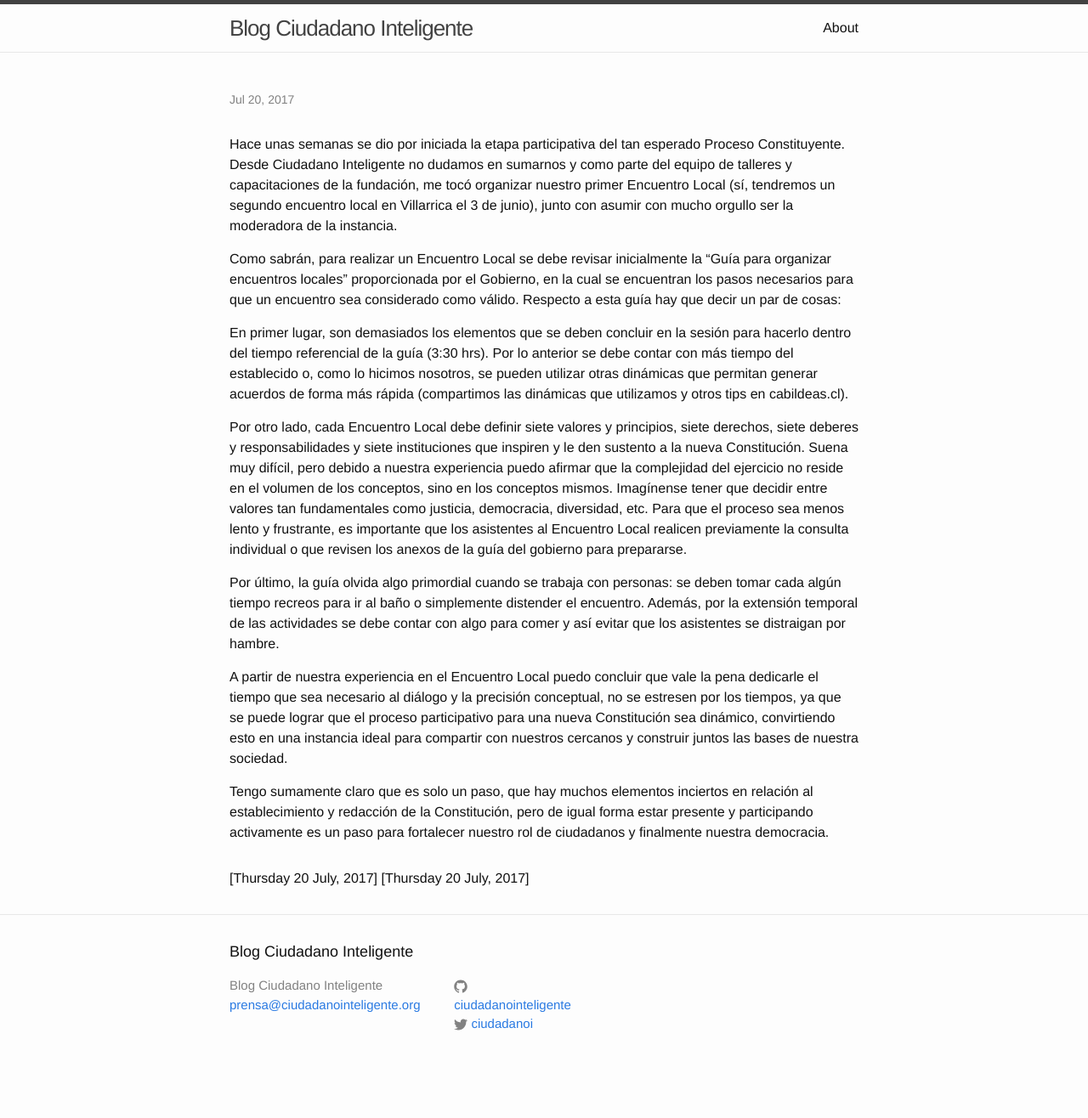
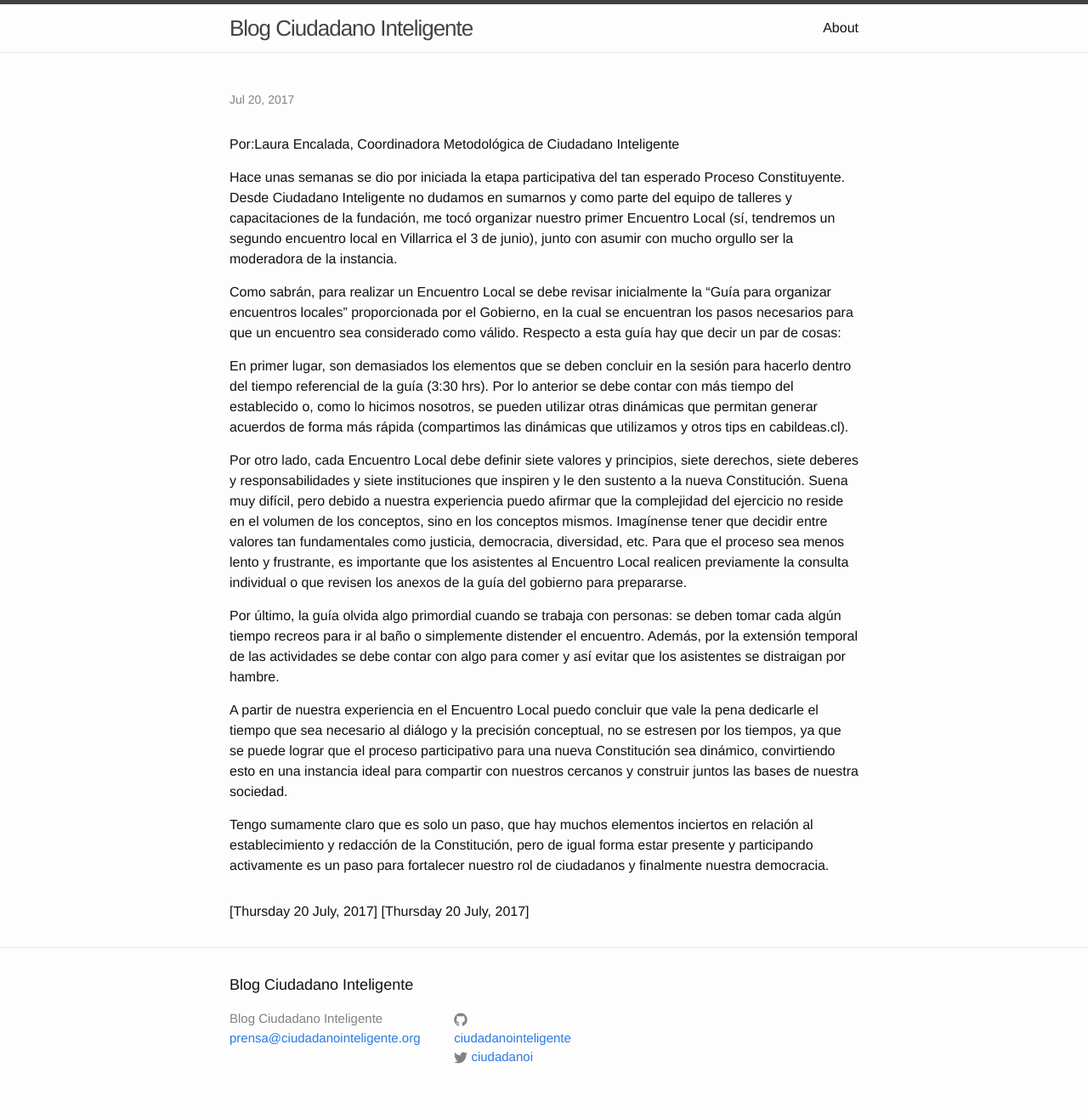
Before and after one commit to ciudadanointeligente/blog.ciudadanointeligente.org, a Jekyll site: the page built from _posts/2016-05-26-A-pesar-de-lo-incierto-sumarse-es-la-clave.markdown, in a window 1280 px wide. Shown: the whole page at 85% size. Built offline with Jekyll 4.4.1, drawn with Linux system fonts in a browser that asks for light colours; our own code applies the rules of GitHub Pages for plain Markdown files; before the commit the page ends 1277 px from its top, so only the background shows below that.

Commit message:
Update 2016-05-26-A-pesar-de-lo-incierto-sumarse-es-la-clave.markdown

```diff
--- a/_posts/2016-05-26-A-pesar-de-lo-incierto-sumarse-es-la-clave.markdown
+++ b/_posts/2016-05-26-A-pesar-de-lo-incierto-sumarse-es-la-clave.markdown
@@ -8,6 +8,8 @@ single_image:
   - img: "<iframe src="https://player.vimeo.com/video/167187339" width="640" height="360" frameborder="0" webkitallowfullscreen mozallowfullscreen allowfullscreen></iframe>"
     caption: "lorem caption ipsum"
 ---
+Por:Laura Encalada, Coordinadora Metodológica de Ciudadano Inteligente
+
 Hace unas semanas se dio por iniciada la etapa participativa del tan esperado Proceso Constituyente. Desde Ciudadano Inteligente no dudamos en sumarnos y como parte del equipo de talleres y capacitaciones de la fundación,  me tocó organizar nuestro primer Encuentro Local (sí, tendremos un segundo encuentro local en Villarrica el 3 de junio), junto con asumir con mucho orgullo ser la moderadora de la instancia.
 
 Como sabrán, para realizar un Encuentro Local se debe revisar inicialmente la “Guía para organizar encuentros locales” proporcionada por el Gobierno, en la cual se encuentran los pasos necesarios para que un encuentro sea considerado como válido. Respecto a esta guía hay que decir un par de cosas:
```
